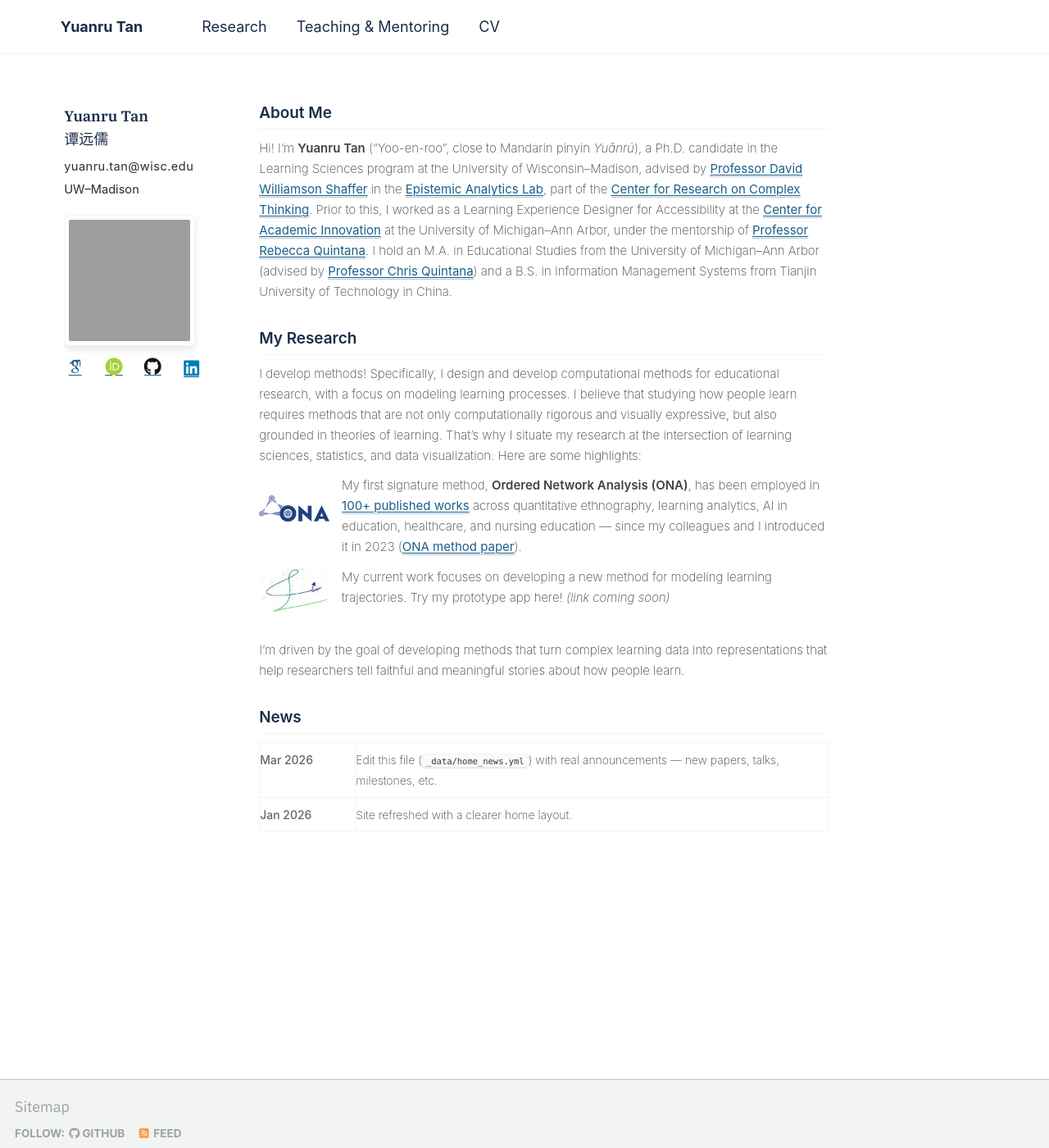
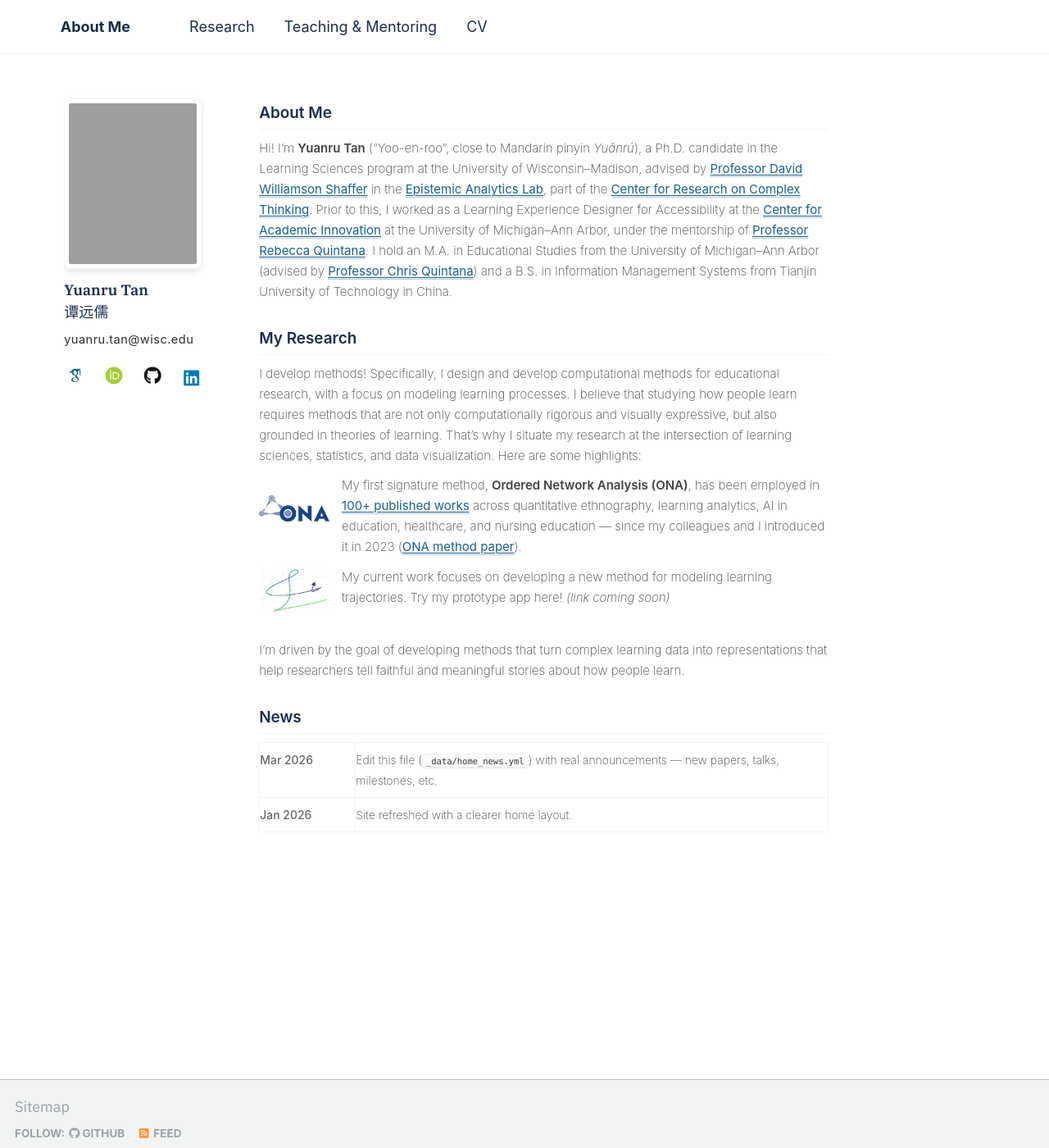
Before and after one commit to tanyuanru/tanyuanru.github.io, a Jekyll site: the page built from _pages/about.md, in a window 1280 px wide and 1400 px high. Shown: the whole window at 82% size. Built offline with Jekyll 4.4.1, drawn with Linux system fonts in a browser that asks for light colours; some web fonts are replaced; grey boxes are pictures that could not be loaded.

Commit message:
Update author profile and site configuration
- Added a new masthead home label for improved navigation.
- Removed sidebar affiliation display from author profile.
- Adjusted author avatar styling for better visual presentation.
- Enhanced link styles in the archive and sidebar for consistency.

```diff
--- a/_config.yml
+++ b/_config.yml
@@ -10,6 +10,8 @@
 locale                   : "en-US"
 site_theme               : "default"
 title                    : "Yuanru Tan"
+# First nav link (home); browser title still uses `title` above.
+masthead_home_label      : "About Me"
 title_separator          : "-"
 name                     : "Yuanru Tan"
 description              : "Yuanru Tan — Ph.D. candidate in Learning Sciences (UW–Madison). Computational methods for learning processes; developer of Ordered Network Analysis (ONA)."
@@ -29,8 +31,7 @@ author:
   name_zh: "谭远儒"
   #pronouns: "she/her"
   bio: ""
-  sidebar_affiliation: "UW–Madison"
-  # location: omitted — affiliation shown in sidebar instead
+  # location:
   # employer: CRCT
   # uri: https://www.crct.center/
   email: "yuanru.tan@wisc.edu"
--- a/_includes/author-profile.html
+++ b/_includes/author-profile.html
@@ -8,27 +8,24 @@
 
 <div itemscope itemtype="http://schema.org/Person">
 
-<div class="author__content">
-  <h3 class="author__name">{{ author.name }}</h3>
-  {% if author.name_zh %}
-  <p class="author__name-zh" lang="zh">{{ author.name_zh }}</p>
-  {% if author.email %}
-  <p class="author__sidebar-line author__sidebar-email">{{ author.email }}</p>
-  {% endif %}
-  {% if author.sidebar_affiliation %}
-  <p class="author__sidebar-line author__sidebar-affil">{{ author.sidebar_affiliation }}</p>
-  {% endif %}
-  {% endif %}
-  {% if author.pronouns %}<p class="author__pronouns">{{ author.pronouns }}</p>{% endif %}
-  {% if author.bio %}<p class="author__bio">{{ author.bio }}</p>{% endif %}
-  </div>
-
   <div class="author__avatar">
     <img
       src="{{ author.avatar | default: '/images/avatar.jpg' | relative_url }}"
       alt="{{ author.name }}{% if author.name_zh %} {{ author.name_zh }}{% endif %}"
       class="author__avatar-img"
     >
+  </div>
+
+<div class="author__content">
+  <h3 class="author__name">{{ author.name }}</h3>
+  {% if author.name_zh %}
+  <p class="author__name-zh" lang="zh">{{ author.name_zh }}</p>
+  {% endif %}
+  {% if author.email %}
+  <p class="author__sidebar-line author__sidebar-email">{{ author.email }}</p>
+  {% endif %}
+  {% if author.pronouns %}<p class="author__pronouns">{{ author.pronouns }}</p>{% endif %}
+  {% if author.bio %}<p class="author__bio">{{ author.bio }}</p>{% endif %}
   </div>
 
   <div class="author__urls-wrapper">
--- a/_includes/masthead.html
+++ b/_includes/masthead.html
@@ -7,7 +7,7 @@
         <button><div class="navicon"></div></button>
         <ul class="visible-links">
           <li class="masthead__menu-item masthead__menu-item--lg persist">
-            <a href="{{ base_path }}/">{{ site.title }}</a>
+            <a href="{{ base_path }}/">{{ site.masthead_home_label | default: site.title }}</a>
           </li>
 
           {% for link in site.data.navigation.main %}
--- a/assets/css/main.scss
+++ b/assets/css/main.scss
@@ -84,8 +84,7 @@ h1, h2, h3, h4, h5, h6 {
 /* Running text links (readable blue; not body-colored) */
 .page__content a:not(.home-btn):not(.btn):not(.btn--primary),
 .archive .archive__item-title a,
-.archive a:not(.btn),
-.sidebar .author__urls a {
+.archive a:not(.btn) {
   color: var(--site-link) !important;
   text-decoration: underline;
   text-decoration-thickness: 1px;
@@ -93,7 +92,17 @@ h1, h2, h3, h4, h5, h6 {
 }
 
 .page__content a:not(.home-btn):not(.btn):not(.btn--primary):hover,
-.archive .archive__item-title a:hover,
+.archive .archive__item-title a:hover {
+  color: var(--site-link-hover) !important;
+}
+
+/* Sidebar social icons: no underline; icon color only */
+.sidebar .author__urls a {
+  color: var(--site-link) !important;
+  text-decoration: none !important;
+  border-bottom: none !important;
+}
+
 .sidebar .author__urls a:hover {
   color: var(--site-link-hover) !important;
 }
@@ -260,23 +269,24 @@ html[data-theme="dark"] {
   border: none;
 }
 
-/* Sidebar avatar: square, left-aligned with name + icon row */
+/* Sidebar avatar: portrait crop (shoulders visible), left-aligned with text + icons */
 .sidebar .author__avatar {
   display: block !important;
   width: 100% !important;
-  margin-top: 0.5rem;
+  margin-top: 0;
 }
 
 .sidebar .author__avatar img.author__avatar-img {
-  width: 160px !important;
-  height: 160px !important;
+  width: 168px !important;
+  height: 208px !important;
   max-width: 100%;
   object-fit: cover !important;
-  object-position: center top;
+  /* Slightly below top so crop includes shoulders, not just face */
+  object-position: center 12%;
   border-radius: 8px !important;
   box-shadow: 0 4px 10px rgba(0, 0, 0, 0.1);
   display: block;
-  margin: 0 0 0.65rem !important;
+  margin: 0 0 0.75rem !important;
   transition: transform 0.2s ease, box-shadow 0.2s ease;
 }
 
```
